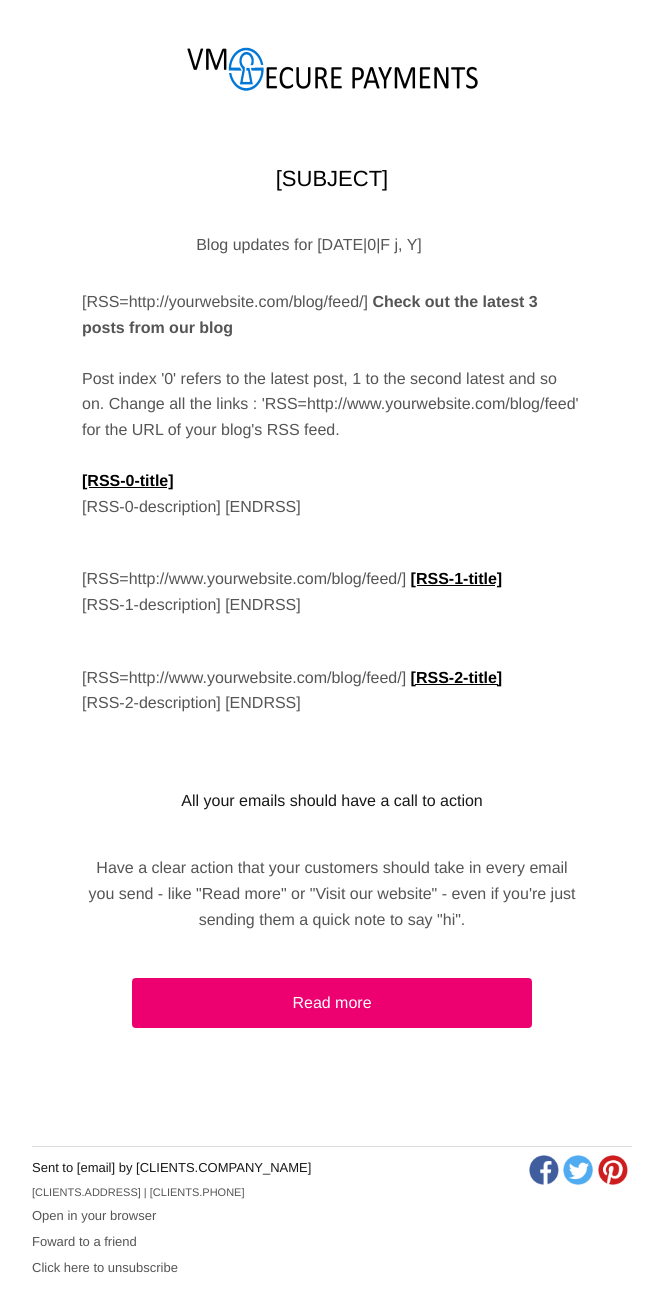
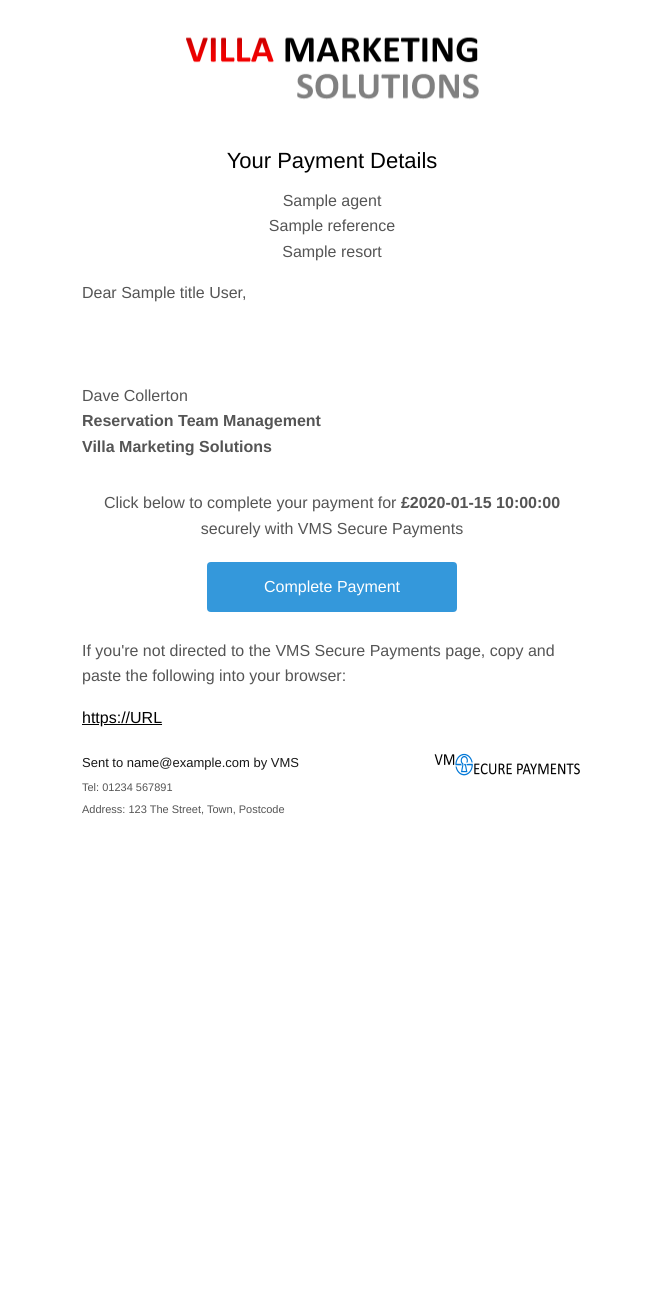
Before and after one commit to marioman1980/vms-secure-pay, a CodeIgniter app: the page made by application/views/email.php in a window 1280 px wide. Shown: the whole page, without its empty margins (308-971 px from the left). After the commit the page ends 815 px from the top, so only its background shows below. Run offline with CodeIgniter, Linux system fonts and the light colour scheme; the template is opened without the code that fills it: most values are stand-ins (such as "Sample title", 1, 10 or a date in 2020); data that the repository does not hold is empty.

Commit message:
Edit email template
Edit cakemail template to build html email. Data passed from Email
controller to populate customer/payment details

```diff
--- a/application/views/email.php
+++ b/application/views/email.php
@@ -1,4 +1,5 @@
 <?php defined('BASEPATH') OR exit('No direct script access allowed'); ?>
+
 <!DOCTYPE html PUBLIC "-//W3C//DTD XHTML 1.0 Strict//EN" "http://www.w3.org/TR/xhtml1/DTD/xhtml1-strict.dtd">
 
 <html xmlns="http://www.w3.org/1999/xhtml">
@@ -7,7 +8,7 @@
 	<meta name="viewport" content="width=device-width, initial-scale=1.0"/>
 	<title>[SUBJECT]</title>
 	<style type="text/css">
-
+/*    table, tr, td{border: solid 1px black}*/
 	#outlook a {padding:0;}
 		body{width:100% !important; -webkit-text-size-adjust:100%; -ms-text-size-adjust:100%; margin:0; padding:0;}
 		.ExternalClass {width:100%;}
@@ -101,6 +102,15 @@ p{
   font-size:16px;
   line-height:160%;
 }
+span{
+  color:#555;
+  font-family:Helvetica, Arial, sans-serif;
+  font-size:16px;
+  line-height:160%;
+}
+        .btn-primary:hover {
+          background-color: #34495e !important; }
+
 
 </style>
 <script type="colorScheme" class="swatch active">
@@ -124,7 +134,7 @@ p{
 				    <td class='movableContentContainer'>
 				      <div class='movableContent'>
                 <table cellpadding="0" cellspacing="0" border="0" align="center" width="600">
-						      <tr height="40">
+						      <tr height="10">
                     <td width="200">&nbsp;</td>
                     <td width="200">&nbsp;</td>
                     <td width="200">&nbsp;</td>
@@ -134,13 +144,13 @@ p{
                     <td width="200" valign="top" align="center">
                       <div class="contentEditableContainer contentImageEditable" >
                         <div class="contentEditable" >
-                          <img src="https://vmssecurepay.jkamradcliffe.net/images/vms_secure_header.jpg" width="300" height="60"  ata-default="placeholder" alt='Logo'/>
+                          <img src="https://vmssecurepay.jkamradcliffe.net/images/vmslogo.png" width="300" height="100"  ata-default="placeholder" alt='Logo'/>
                         </div>
                       </div>
                     </td>
                     <td width="200" valign="top">&nbsp;</td>
 						      </tr>
-						      <tr height="25">
+						      <tr height="5">
                     <td width="200">&nbsp;</td>
                     <td width="200">&nbsp;</td>
                     <td width="200">&nbsp;</td>
@@ -151,10 +161,10 @@ p{
 					      <table cellpadding="0" cellspacing="0" border="0" align="center" width="600">
 						      <tr>
                     <td width="50">&nbsp;</td>
-                    <td width="500" colspan="3" align="center" style="padding-bottom:10px;padding-top:25px;">
+                    <td width="500" colspan="3" align="center">
                       <div class="contentEditableContainer contentTextEditable" >
                         <div class="contentEditable" >
-                          <h2>[SUBJECT]</h2>
+                          <h2>Your Payment Details</h2>
                         </div>
                       </div>
 							      </td>
@@ -165,11 +175,13 @@ p{
                     <td width="500" align="center">
 								      <div class="contentEditableContainer contentTextEditable" >
                         <div class="contentEditable" >
-                           <p >Blog updates for [DATE|0|F j, Y]</p>
+                           <span><?php echo $agent; ?><br>
+                          <?php echo $reference; ?><br>
+                          <?php echo $resort; ?><br></span>
                         </div>
                       </div>
 							      </td>
-							      <td width="50">&nbsp;</td>
+
 						      </tr>
 					      </table>
 				      </div>
@@ -181,14 +193,13 @@ p{
                       <div class="contentEditableContainer contentTextEditable">
                           <div class="contentEditable" >
                             <p>
-                              [RSS=http://yourwebsite.com/blog/feed/]
-                              <strong>Check out the latest 3 posts from our blog</strong><br />
+                              Dear <?php echo $title.' '.$last_name; ?>,
+                              <br /><br>
+                              <?php echo $message; ?><br />
                               <br />
-                              Post index '0' refers to the latest post, 1 to the second latest and so on. Change all the links : 'RSS=http://www.yourwebsite.com/blog/feed' for the URL of your blog's RSS feed.<br />
-                              <br />
-                              <strong><a target='_blank' href=”[RSS-0-link]”>[RSS-0-title]</a></strong><br />
-                              [RSS-0-description]
-                              [ENDRSS]
+                              <span>Dave Collerton</span><br />
+                              <strong>Reservation Team Management</strong><br>
+                              <strong>Villa Marketing Solutions</strong>
 										        </p>
                           </div>
                         </div>
@@ -197,83 +208,25 @@ p{
 						       </tr>
 					       </table>
 				      </div>
-              <div class='movableContent'>
-                <table cellpadding="0" cellspacing="0" border="0" align="center" width="600">
-                  <tr>
-                    <td width="50">&nbsp;</td>
-                    <td width="500" align="left" style="padding-bottom:15px;">
-                      <div class="contentEditableContainer contentTextEditable">
-                         <div class="contentEditable" >
-											   <p>
-                            [RSS=http://www.yourwebsite.com/blog/feed/]
-                            <strong><a target='_blank' href=”[RSS-1-link]”>[RSS-1-title]</a></strong><br />
-                            [RSS-1-description]
-                            [ENDRSS]
-											   </p>
-                         </div>
-                      </div>
-							     </td>
-							     <td width="50">&nbsp;</td>
-						    </tr>
-              </table>
-            </div>
+
 
 				<div class='movableContent'>
 					<table cellpadding="0" cellspacing="0" border="0" align="center" width="600">
 						<tr>
-							<td width="50">&nbsp;</td>
-							<td width="500" align="left" style="padding-bottom:15px;">
-								<div class="contentEditableContainer contentTextEditable">
-                    <div class="contentEditable" >
-											<p>
-												[RSS=http://www.yourwebsite.com/blog/feed/]
-												<strong><a target='_blank' href=”[RSS-2-link]”>[RSS-2-title]</a></strong><br />
-												[RSS-2-description]
-												[ENDRSS]
-											</p>
-                    </div>
-                  </div>
-							</td>
-							<td width="50">&nbsp;</td>
-						</tr>
-					</table>
-				</div>
-
-				<div class='movableContent'>
-					<table cellpadding="0" cellspacing="0" border="0" align="center" width="600">
-						<tr>
-							<td width="50">&nbsp;</td>
-							<td width="500"  align="center" style="padding-bottom:10px;padding-top:25px;">
-								<div class="contentEditableContainer contentTextEditable" >
-                   <div class="contentEditable" style="color:#181818;font-family:Helvetica, Arial, sans-serif;font-size:22px;line-height: 20px;">
-										  <p style='color:#181818;'>All your emails should have a call to action</p>
-                    </div>
-                  </div>
-							</td>
-							<td width="50">&nbsp;</td>
-						</tr>
+              <td width="50"></td>
+              <td width="500" align="center" height='30'><span>Click below to complete your payment for <strong><?php echo '£'.$amount_due; ?></strong> securely with VMS Secure Payments</span></td>
+              <td width="50"></td>
+            </tr>
+            <tr><td height="20" colspan="3"></td></tr>
 						<tr>
 							<td width="50">&nbsp;</td>
 							<td width="500" align="center" >
-								<div class="contentEditableContainer contentTextEditable" >
-                  <div >
-										<p>Have a clear action that your customers should take in every email you send - like "Read more" or "Visit our website" - even if you're just sending them a quick note to say "hi".</p>
-                  </div>
-                </div>
-
-							</td>
-							<td width="50">&nbsp;</td>
-						</tr>
-						<tr><td colspan="3" height='30'></td></tr>
-						<tr>
-							<td width="50">&nbsp;</td>
-							<td width="500" align="center" >
-								<table cellpadding="0" cellspacing="0" border="0" align="center" width="400" height="50">
+								<table cellpadding="0" cellspacing="0" border="0" align="center" width="250" height="50">
 									<tr>
-										<td bgcolor="#ED006F" align="center" style="border-radius:4px;" width="400" height="50">
+										<td class="btn-primary" bgcolor="#3498DB" align="center" style="border-radius:4px;" width="250" height="50">
 											<div class="contentEditableContainer contentTextEditable" >
                           <div class="contentEditable" style='text-align:center;'>
-                              <a target='_blank' href="[CLIENTS.WEBSITE]" style="color:#fff;text-decoration:none;font-family:Helvetica, Arial, sans-serif;font-size:16px;color:#fff;border-radius:4px;">Read more</a>
+                              <a target='_blank' href="#" style="color:#fff;text-decoration:none;font-family:Helvetica, Arial, sans-serif;font-size:16px;color:#fff;border-radius:4px;">Complete Payment</a>
                           </div>
                       </div>
 										</td>
@@ -284,67 +237,59 @@ p{
 							<td width="50">&nbsp;</td>
 						</tr>
 						<tr><td height="10" colspan="3"></td></tr>
+
+						<tr>
+							<td width="50">&nbsp;</td>
+							<td width="500" align="left" >
+								<div class="contentEditableContainer contentTextEditable" >
+                  <div >
+										<p>If you're not directed to the VMS Secure Payments page, copy and paste the following into your browser:</p>
+                    <span><a href="#">https://URL</a></span>
+                  </div>
+                </div>
+
+							</td>
+							<td width="50">&nbsp;</td>
+						</tr>
+            <tr><td height="20" colspan="3"></td></tr>
 					</table>
 				</div>
 
 
 				<div class='movableContent'>
 					<table cellpadding="0" cellspacing="0" border="0" align="center" width="600">
+
 						<tr>
-							<td width="100%" colspan="2" style="padding-top:100px;">
-								<hr style="height:1px;border:none;color:#333;background-color:#ddd;" />
-							</td>
-						</tr>
-						<tr>
-							<td width="60%" height="70" valign="middle" style="padding-bottom:20px;">
+              <td width="50">&nbsp;</td>
+							<td width="350px" height="70" valign="middle" style="padding-bottom:20px;">
 							<div class="contentEditableContainer contentTextEditable">
 								<div class="contentEditable" >
-									<span style="font-size:13px;color:#181818;font-family:Helvetica, Arial, sans-serif;line-height:200%;">Sent to [email] by [CLIENTS.COMPANY_NAME]</span>
+									<span style="font-size:13px;color:#181818;font-family:Helvetica, Arial, sans-serif;line-height:200%;">Sent to <?php echo $email; ?> by VMS</span>
 									<br/>
-									<span style="font-size:11px;color:#555;font-family:Helvetica, Arial, sans-serif;line-height:200%;">[CLIENTS.ADDRESS] | [CLIENTS.PHONE]</span>
+									<span style="font-size:11px;color:#555;font-family:Helvetica, Arial, sans-serif;line-height:200%;">Tel: 01234 567891<br>
+                  Address: 123 The Street, Town, Postcode</span>
 									<br/>
-									<span style="font-size:13px;color:#181818;font-family:Helvetica, Arial, sans-serif;line-height:200%;">
-									<a target='_blank' href="[SHOWEMAIL]" style="text-decoration:none;color:#555">Open in your browser</a></span>
-									<br>
-									<span style="font-size:13px;color:#181818;font-family:Helvetica, Arial, sans-serif;line-height:200%;">
-									<a target='_blank' href="[FORWARD]" style="text-decoration:none;color:#555">Foward to a friend</a></span>
-									<br/>
-									<span style="font-size:13px;color:#181818;font-family:Helvetica, Arial, sans-serif;line-height:200%;">
-									<a target='_blank' href="[UNSUBSCRIBE]" style="text-decoration:none;color:#555">Click here to unsubscribe</a></span>
+
 								</div>
 							</div>
 
 							</td>
-							<td width="40%" height="70" align="right" valign="top" align='right' style="padding-bottom:20px;">
-								<table width="100%" border="0" cellspacing="0" cellpadding="0" align='right'>
+							<td height="70" align="right" valign="top" align='right' style="padding-bottom:20px;">
+								<table border="0" cellspacing="0" cellpadding="0" align='right'>
 									<tr>
-										<td width='57%'></td>
-										<td valign="top" width='34'>
+
+										<td valign="top">
 											<div class="contentEditableContainer contentFacebookEditable" style='display:inline;'>
                           <div class="contentEditable" >
-                              <img src="images/facebook.png" data-default="placeholder" data-max-width="30" width='30' height='30' alt='facebook' style='margin-right:40x;' data-customIcon="true" >
+                            <a href="#"><img src="https://vmssecurepay.jkamradcliffe.net/images/vms_secure_header.jpg" width='150' height='30' ata-default="placeholder" alt='VMS Secure Pay'></a>
                           </div>
                       </div>
 										</td>
-										<td valign="top" width='34'>
-											<div class="contentEditableContainer contentTwitterEditable" style='display:inline;'>
-                          <div class="contentEditable" >
-                            <img src="images/twitter.png" data-default="placeholder" data-max-width="30" width='30' height='30' alt='twitter' style='margin-right:40x;'>
-                          </div>
-                        </div>
-										</td>
-										<td valign="top" width='34'>
-											<div class="contentEditableContainer contentImageEditable" style='display:inline;'>
-                          <div class="contentEditable" >
-                            <a target='_blank' href="#" data-default="placeholder"  style="text-decoration:none;">
-													 <img src="images/pinterest.png" width="30" height="30" data-max-width="30" alt='Pinterest' style='margin-right:40x;' data-customIcon="true" />
-												</a>
-                        </div>
-                      </div>
 										</td>
 									</tr>
 								</table>
 							</td>
+              <td width="50">&nbsp;</td>
 						</tr>
 					</table>
 				</div>
```
Also changed, not shown: application/controllers/Email.php (+6 -4 lines), application/views/main.php (+10 -0 lines).
